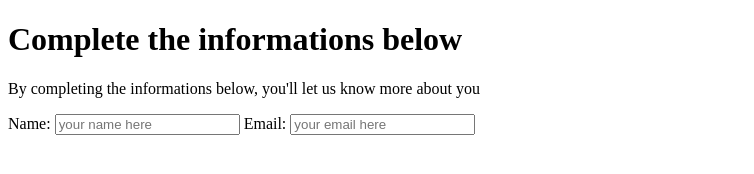
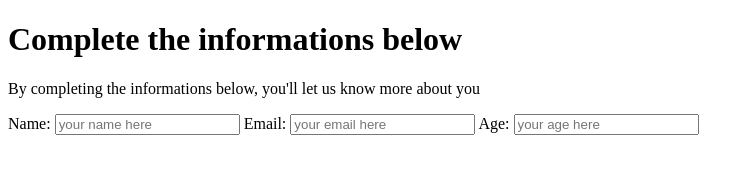
Before and after one commit to Chrissiku/projectChrisChahine, a plain HTML site: page index.html in a window 1280 px wide. Shown: the whole page, without its empty margins (0-754 px from the left). Drawn offline with Linux system fonts and the light colour scheme.

Commit message:
Finish stories 7 and 8

```diff
--- a/index.html
+++ b/index.html
@@ -30,6 +30,14 @@
         required
       />
 
+      <label for="number">Age:</label>
+      <input
+        type="number"
+        id="number"
+        name="number"
+        placeholder="your age here"
+        required
+      />
     </form>
 
     <script src="https://cdn.freecodecamp.org/testable-projects-fcc/v1/bundle.js"></script>
```
